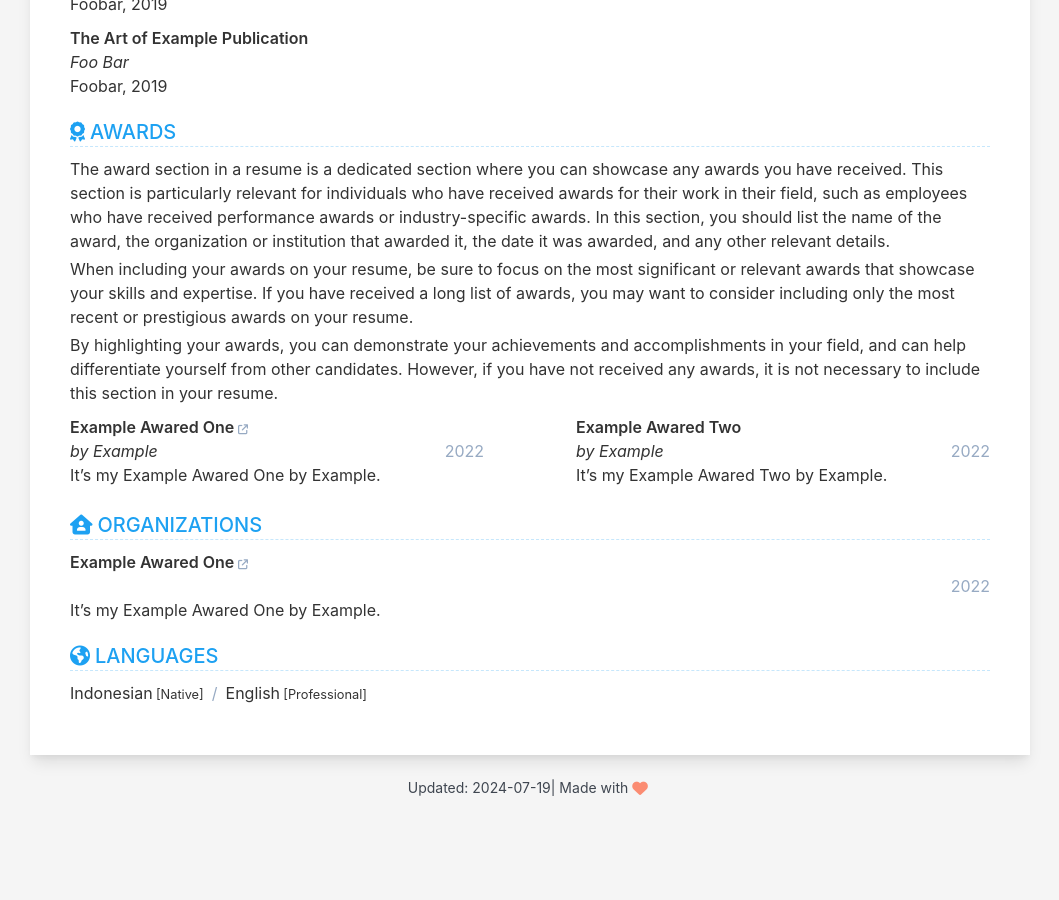
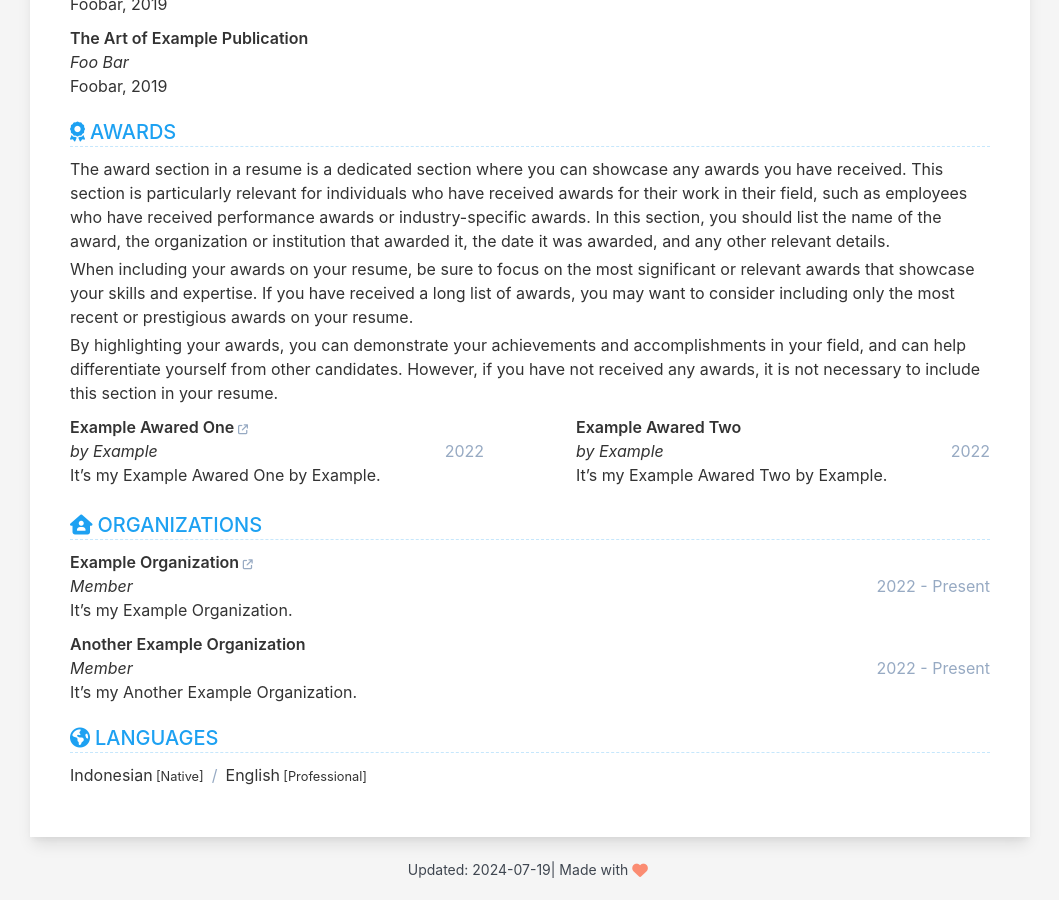
Before and after one commit to kangnurrohman/portfolio, a Jekyll site: the page built from index.html, in a window 1280 px wide and 900 px high, scrolled down 3299 px. Shown: the whole window, without its empty margins (110-1169 px from the left). Built offline with Jekyll 4.4.1, drawn with Linux system fonts in a browser that asks for light colours; before the commit the page ends 4117 px from its top, so only the background shows below that; part of the change alters nothing that is shown.

Commit message:
Update data.yml

```diff
--- a/_data/data.yml
+++ b/_data/data.yml
@@ -382,20 +382,6 @@ organization:
       description: |
         It's my Another Example Organization.
 
-    - name: Yet Another Example Organization
-      position: Member
-      date: 2022 - Present
-      link: "#"
-      description: |
-        It's my Yet Another Example Organization.
-  items:
-    - name: Example Awared One
-      awarder: by Example
-      date: 2022
-      link: "#"
-      description: |
-        It's my Example Awared One by Example.
-
 language:
   show: true
   order: 11
```
